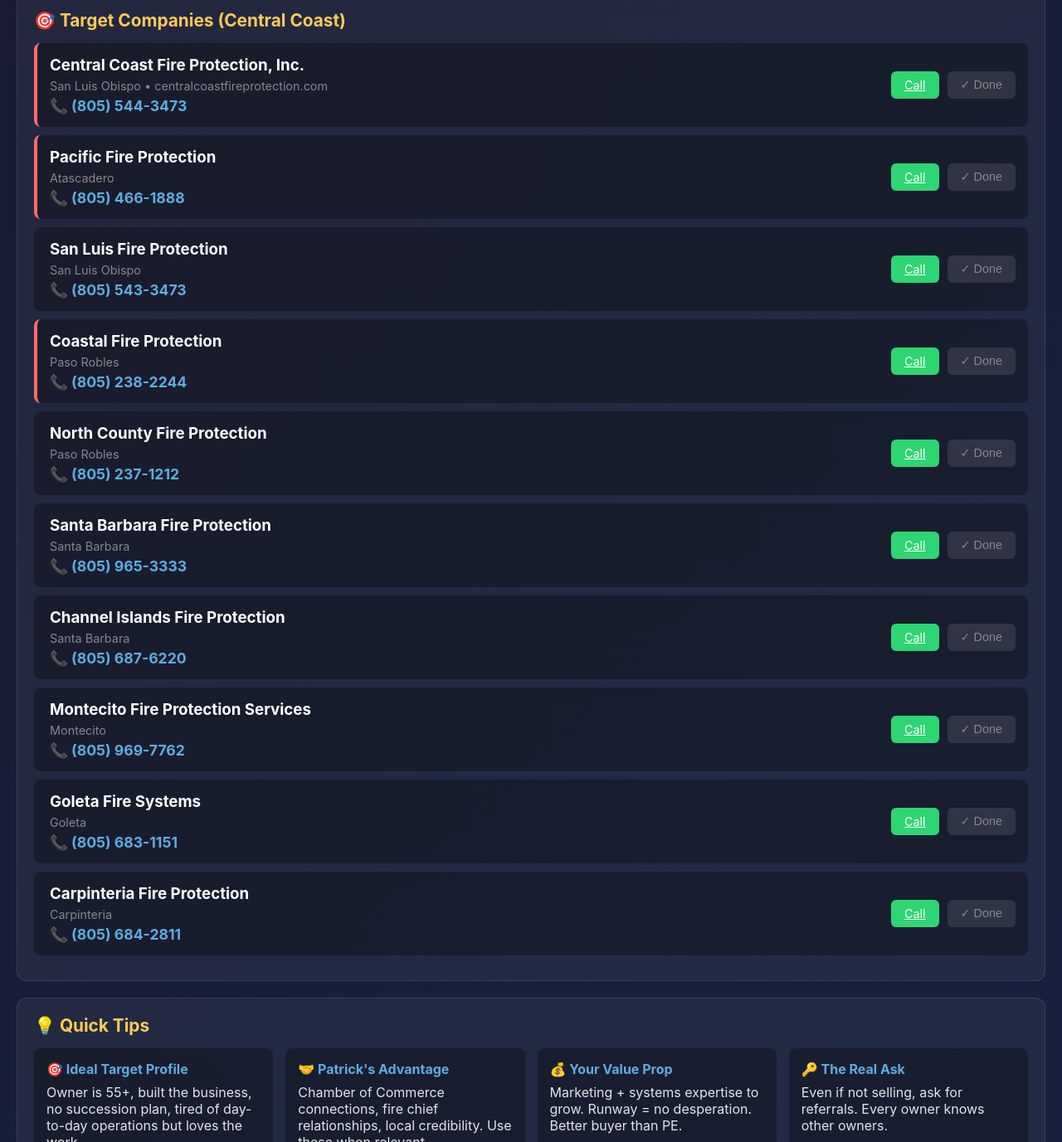
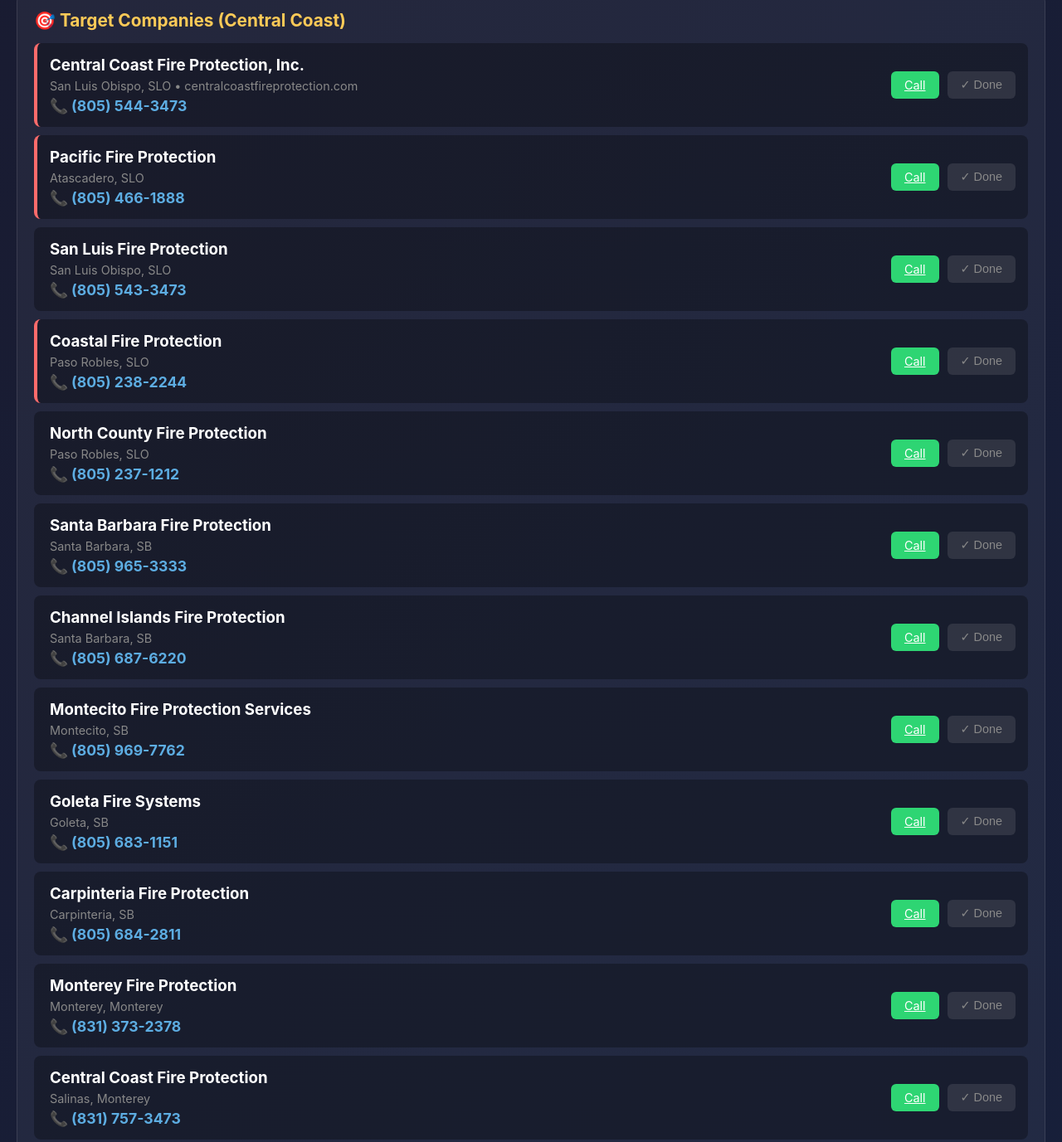
Before and after one commit to matthewdecelles/kanban-board, a website: page public/acquisition.html in a window 1280 px wide. Shown: the part 1287-2664 px from the top of the page at 83% size. Drawn offline with Linux system fonts and the light colour scheme.

Commit message:
Expand acquisition targets to 20 companies (4 counties)

```diff
--- a/public/acquisition.html
+++ b/public/acquisition.html
@@ -209,7 +209,7 @@
 
     <div class="stats">
         <div class="stat-card">
-            <div class="number" id="totalTargets">10</div>
+            <div class="number" id="totalTargets">20</div>
             <div class="label">Targets Loaded</div>
         </div>
         <div class="stat-card">
@@ -309,16 +309,30 @@
 
     <script>
         const companies = [
-            { name: "Central Coast Fire Protection, Inc.", city: "San Luis Obispo", phone: "(805) 544-3473", website: "centralcoastfireprotection.com", priority: true },
-            { name: "Pacific Fire Protection", city: "Atascadero", phone: "(805) 466-1888", website: null, priority: true },
-            { name: "San Luis Fire Protection", city: "San Luis Obispo", phone: "(805) 543-3473", website: null, priority: false },
-            { name: "Coastal Fire Protection", city: "Paso Robles", phone: "(805) 238-2244", website: null, priority: true },
-            { name: "North County Fire Protection", city: "Paso Robles", phone: "(805) 237-1212", website: null, priority: false },
-            { name: "Santa Barbara Fire Protection", city: "Santa Barbara", phone: "(805) 965-3333", website: null, priority: false },
-            { name: "Channel Islands Fire Protection", city: "Santa Barbara", phone: "(805) 687-6220", website: null, priority: false },
-            { name: "Montecito Fire Protection Services", city: "Montecito", phone: "(805) 969-7762", website: null, priority: false },
-            { name: "Goleta Fire Systems", city: "Goleta", phone: "(805) 683-1151", website: null, priority: false },
-            { name: "Carpinteria Fire Protection", city: "Carpinteria", phone: "(805) 684-2811", website: null, priority: false }
+            // SAN LUIS OBISPO COUNTY (Priority - Central Coast target)
+            { name: "Central Coast Fire Protection, Inc.", city: "San Luis Obispo", phone: "(805) 544-3473", website: "centralcoastfireprotection.com", priority: true, county: "SLO" },
+            { name: "Pacific Fire Protection", city: "Atascadero", phone: "(805) 466-1888", website: null, priority: true, county: "SLO" },
+            { name: "San Luis Fire Protection", city: "San Luis Obispo", phone: "(805) 543-3473", website: null, priority: false, county: "SLO" },
+            { name: "Coastal Fire Protection", city: "Paso Robles", phone: "(805) 238-2244", website: null, priority: true, county: "SLO" },
+            { name: "North County Fire Protection", city: "Paso Robles", phone: "(805) 237-1212", website: null, priority: false, county: "SLO" },
+            // SANTA BARBARA COUNTY
+            { name: "Santa Barbara Fire Protection", city: "Santa Barbara", phone: "(805) 965-3333", website: null, priority: false, county: "SB" },
+            { name: "Channel Islands Fire Protection", city: "Santa Barbara", phone: "(805) 687-6220", website: null, priority: false, county: "SB" },
+            { name: "Montecito Fire Protection Services", city: "Montecito", phone: "(805) 969-7762", website: null, priority: false, county: "SB" },
+            { name: "Goleta Fire Systems", city: "Goleta", phone: "(805) 683-1151", website: null, priority: false, county: "SB" },
+            { name: "Carpinteria Fire Protection", city: "Carpinteria", phone: "(805) 684-2811", website: null, priority: false, county: "SB" },
+            // MONTEREY COUNTY
+            { name: "Monterey Fire Protection", city: "Monterey", phone: "(831) 373-2378", website: null, priority: false, county: "Monterey" },
+            { name: "Central Coast Fire Protection", city: "Salinas", phone: "(831) 757-3473", website: null, priority: false, county: "Monterey" },
+            { name: "Pacific Fire & Safety", city: "Seaside", phone: "(831) 394-1691", website: null, priority: false, county: "Monterey" },
+            { name: "Salinas Valley Fire Protection", city: "Salinas", phone: "(831) 424-3473", website: null, priority: false, county: "Monterey" },
+            { name: "Coastal Fire Systems", city: "Marina", phone: "(831) 384-2211", website: null, priority: false, county: "Monterey" },
+            // VENTURA COUNTY
+            { name: "Ventura Fire Protection", city: "Ventura", phone: "(805) 643-8844", website: null, priority: false, county: "Ventura" },
+            { name: "Oxnard Fire Safety", city: "Oxnard", phone: "(805) 486-2424", website: null, priority: false, county: "Ventura" },
+            { name: "Camarillo Fire Systems", city: "Camarillo", phone: "(805) 987-5432", website: null, priority: false, county: "Ventura" },
+            { name: "Simi Valley Fire Protection", city: "Simi Valley", phone: "(805) 581-2112", website: null, priority: false, county: "Ventura" },
+            { name: "Thousand Oaks Fire Solutions", city: "Thousand Oaks", phone: "(805) 495-7233", website: null, priority: false, county: "Ventura" }
         ];
 
         // Load state from localStorage
@@ -330,7 +344,7 @@
                 <div class="company-card ${c.priority ? 'priority' : ''} ${state.called.includes(i) ? 'called' : ''}">
                     <div class="company-info">
                         <h3>${c.name}</h3>
-                        <div class="meta">${c.city} ${c.website ? '• ' + c.website : ''}</div>
+                        <div class="meta">${c.city}, ${c.county} ${c.website ? '• ' + c.website : ''}</div>
                         <div class="phone">📞 ${c.phone}</div>
                     </div>
                     <div class="company-actions">
```
